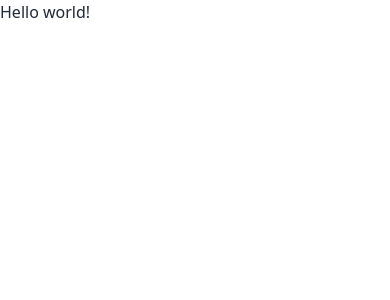
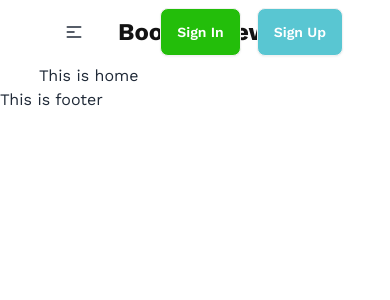
Before and after one commit to Sultana-Razia/book-review, a React (Vite) app: page / in a window 390 px wide. Shown: the top 300 px of the page. Built offline with nearby package versions, Linux system fonts and the light colour scheme.

Commit message:
Set Nested Route And Navbar

```diff
--- /dev/null
+++ b/src/components/ErrorPage/ErrorPage.jsx
@@ -0,0 +1,13 @@
+import { Link } from "react-router-dom";
+
+
+const ErrorPage = () => {
+    return (
+        <div className="text-center mt-10">
+            <h2 className="text-3xl font-bold">Page Not Found</h2>
+            <Link to='/'><button className="btn mt-5 text-2xl">Back Home</button></Link>
+        </div>
+    );
+};
+
+export default ErrorPage;
--- /dev/null
+++ b/src/components/Footer/Footer.jsx
@@ -0,0 +1,11 @@
+
+
+const Footer = () => {
+    return (
+        <div>
+            <h2>This is footer</h2>
+        </div>
+    );
+};
+
+export default Footer;
--- /dev/null
+++ b/src/components/ListedBooks/ListedBooks.jsx
@@ -0,0 +1,11 @@
+
+
+const ListedBooks = () => {
+    return (
+        <div>
+            <h2>Listed Books</h2>
+        </div>
+    );
+};
+
+export default ListedBooks;
--- /dev/null
+++ b/src/components/Navbar/Navbar.jsx
@@ -0,0 +1,50 @@
+import { NavLink } from "react-router-dom";
+
+
+const Navbar = () => {
+    const links = <>
+        <li><NavLink to='/'>Home</NavLink></li>
+        <li><NavLink to='/listedBooks'>Listed Books</NavLink></li>
+        <li><NavLink to='/pagesToRead'>Pages to Read</NavLink></li>
+    </>
+
+    return (
+        <div className="navbar bg-base-100">
+            <div className="navbar-start">
+                <div className="dropdown">
+                    <div tabIndex={0} role="button" className="btn btn-ghost lg:hidden">
+                        <svg
+                            xmlns="http://www.w3.org/2000/svg"
+                            className="h-5 w-5"
+                            fill="none"
+                            viewBox="0 0 24 24"
+                            stroke="currentColor">
+                            <path
+                                strokeLinecap="round"
+                                strokeLinejoin="round"
+                                strokeWidth="2"
+                                d="M4 6h16M4 12h8m-8 6h16" />
+                        </svg>
+                    </div>
+                    <ul
+                        tabIndex={0}
+                        className="menu menu-sm dropdown-content text-[#131313CC] bg-base-100 rounded-box z-[1] mt-3 w-52 p-2 shadow">
+                        {links}
+                    </ul>
+                </div>
+                <a className="btn btn-ghost text-2xl text-[#131313] font-bold">Book Review</a>
+            </div>
+            <div className="navbar-center hidden lg:flex">
+                <ul className="menu menu-horizontal text-[#131313CC] px-1">
+                    {links}
+                </ul>
+            </div>
+            <div className="navbar-end text-lg font-semibold">
+                <a className="btn text-white bg-[#23BE0A] mr-4">Sign In</a>
+                <a className="btn text-white bg-[#59C6D2]">Sign Up</a>
+            </div>
+        </div>
+    );
+};
+
+export default Navbar;
--- /dev/null
+++ b/src/components/PagesToRead/PagesToRead.jsx
@@ -0,0 +1,11 @@
+
+
+const PagesToRead = () => {
+    return (
+        <div>
+            <h2>Pages To Read</h2>
+        </div>
+    );
+};
+
+export default PagesToRead;
--- /dev/null
+++ b/src/components/Root/Home/Home.jsx
@@ -0,0 +1,11 @@
+
+
+const Home = () => {
+    return (
+        <div>
+            <h2>This is home</h2>
+        </div>
+    );
+};
+
+export default Home;
--- a/src/components/Root/Root.jsx
+++ b/src/components/Root/Root.jsx
@@ -1,10 +1,16 @@
 import { Outlet } from "react-router-dom";
+import Footer from "../Footer/Footer";
+import Navbar from "../Navbar/Navbar";
 
 
 const Root = () => {
     return (
         <div>
-            <Outlet></Outlet>
+            <div className="w-[80%] mx-auto">
+                <Navbar></Navbar>
+                <Outlet></Outlet>
+            </div>
+            <Footer></Footer>
         </div>
     );
 };
--- a/src/index.css
+++ b/src/index.css
@@ -1,3 +1,10 @@
+@import url('https://fonts.googleapis.com/css2?family=Work+Sans:ital,wght@0,100..900;1,100..900&display=swap');
+
+
 @tailwind base;
 @tailwind components;
 @tailwind utilities;
+
+body {
+    font-family: "Work Sans", sans-serif;
+}
--- a/src/main.jsx
+++ b/src/main.jsx
@@ -5,11 +5,31 @@ import {
   createBrowserRouter,
   RouterProvider,
 } from "react-router-dom";
+import Home from './components/Root/Home/Home';
+import Root from './components/Root/Root';
+import ListedBooks from './components/ListedBooks/ListedBooks';
+import PagesToRead from './components/PagesToRead/PagesToRead';
+import ErrorPage from './components/ErrorPage/ErrorPage';
 
 const router = createBrowserRouter([
   {
     path: "/",
-    element: <div>Hello world!</div>,
+    element: <Root></Root>,
+    errorElement: <ErrorPage></ErrorPage>,
+    children: [
+      {
+        path: '/',
+        element: <Home></Home>
+      },
+      {
+        path: '/listedBooks',
+        element: <ListedBooks></ListedBooks>
+      },
+      {
+        path: '/pagesToRead',
+        element: <PagesToRead></PagesToRead>
+      },
+    ]
   },
 ]);
 
```
